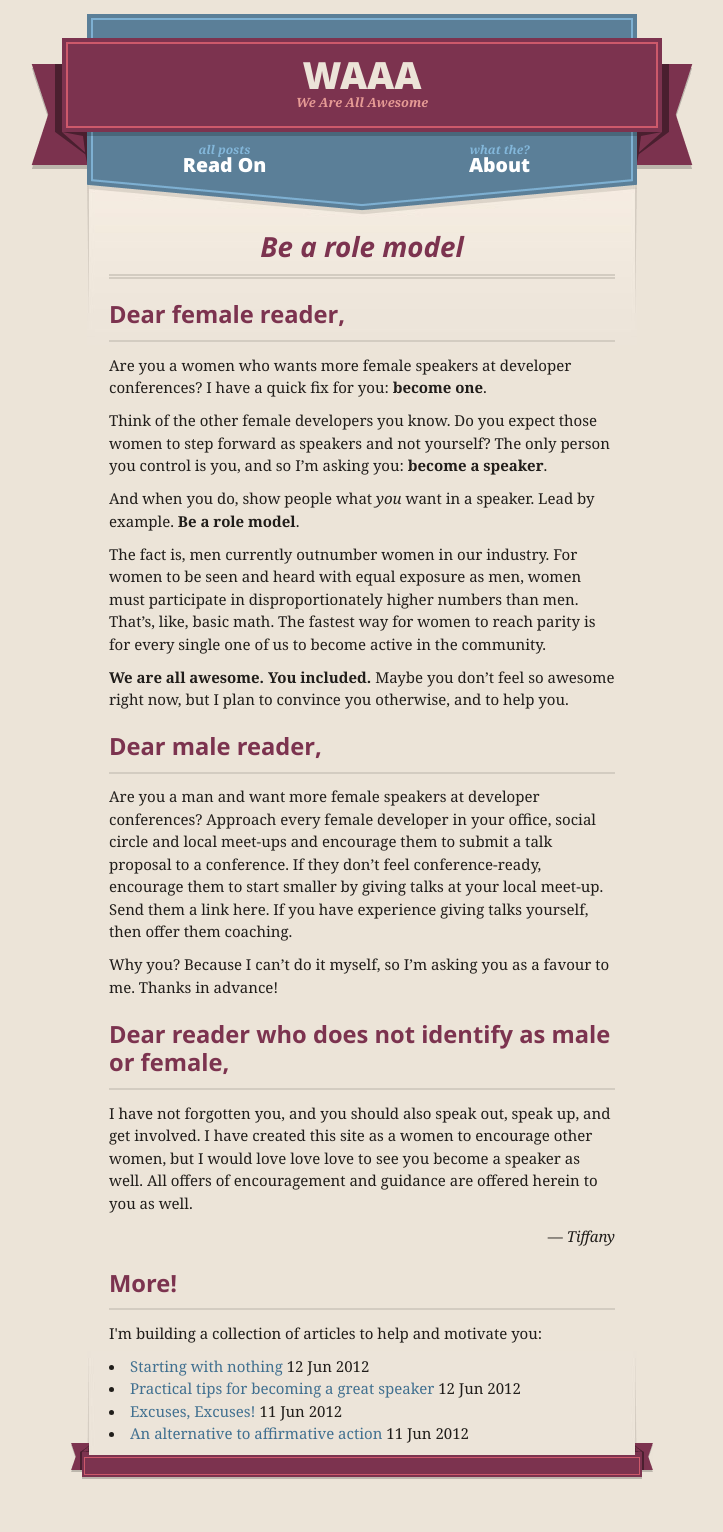
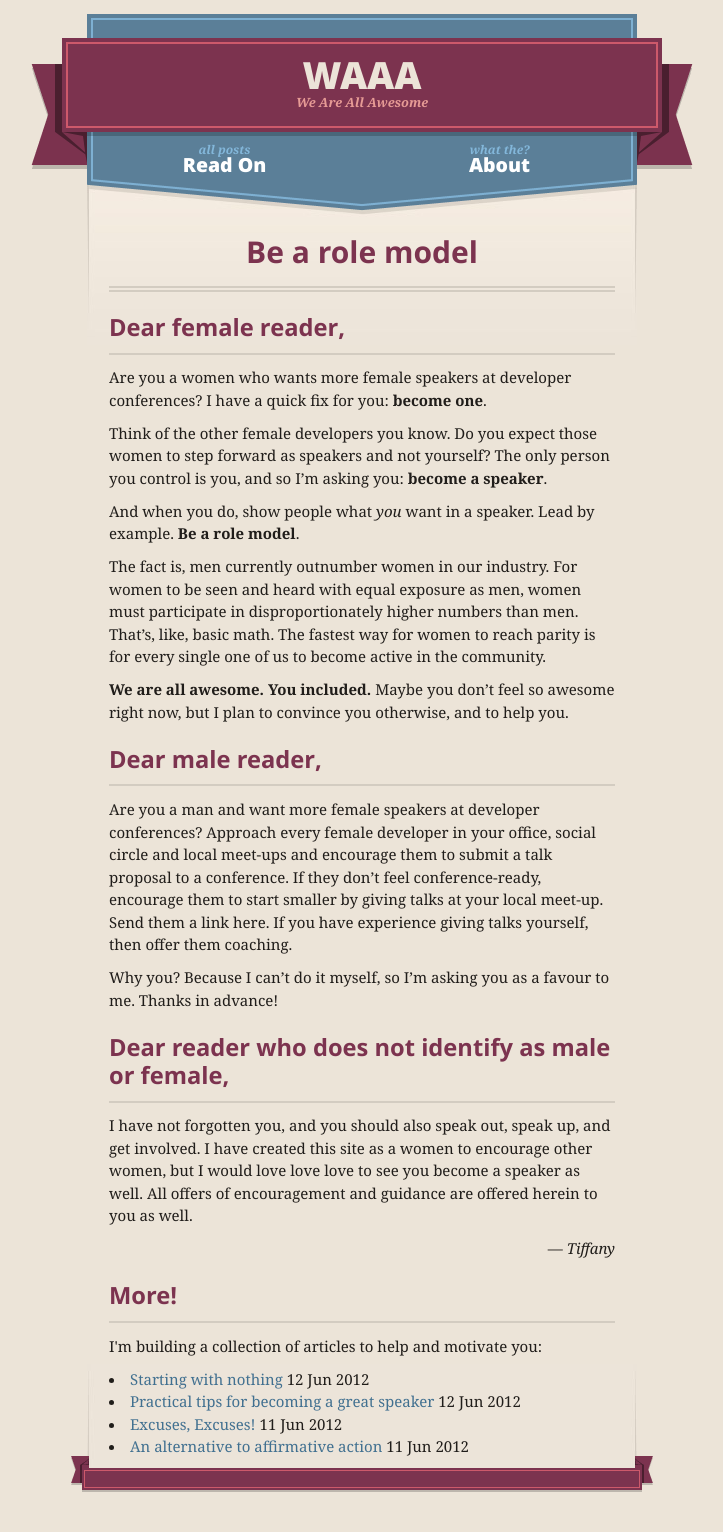
Before and after one commit to janl/waaa, a Jekyll site: the page built from index.html, in a window 1280 px wide. Shown: the whole page, without its empty margins (278-1001 px from the left). Built offline with Jekyll 4.4.1, drawn with Linux system fonts in a browser that asks for light colours; nearby versions of some CDN libraries.

Commit message:
minor header style changes

```diff
--- a/stylesheets/mobile.css
+++ b/stylesheets/mobile.css
@@ -467,13 +467,12 @@ dd p:first-child {
 }
 
 .header-level-1 {
-  font-size: 1.85em;
+  font-size: 2em;
   border-bottom: .2em double #d3ccc1;
   color: #7c334f;
   text-align: center;
-  font-style: italic;
   margin: 1.1em 0 .38em;
-  line-height: 1.2;
+  line-height: 1.5;
   padding-bottom: 10px
 }
 
--- a/stylesheets/screen.css
+++ b/stylesheets/screen.css
@@ -526,13 +526,12 @@ dd p:first-child {
 }
 
 .header-level-1 {
-  font-size: 1.85em;
+  font-size: 2em;
   border-bottom: .2em double #d3ccc1;
   color: #7c334f;
   text-align: center;
-  font-style: italic;
   margin: 1.1em 0 .38em;
-  line-height: 1.2;
+  line-height: 1.5;
   padding-bottom: 10px
 }
 
```
